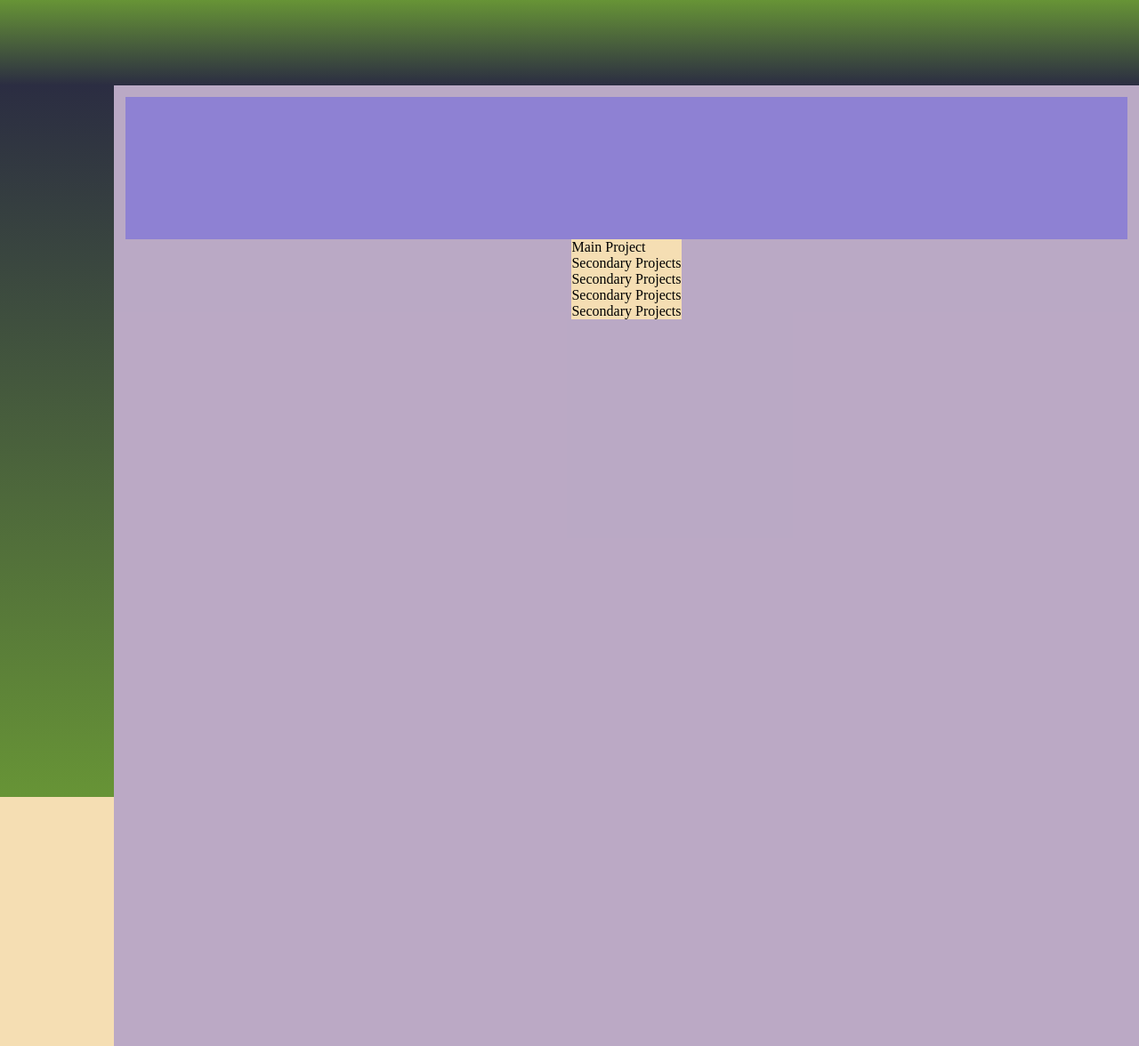
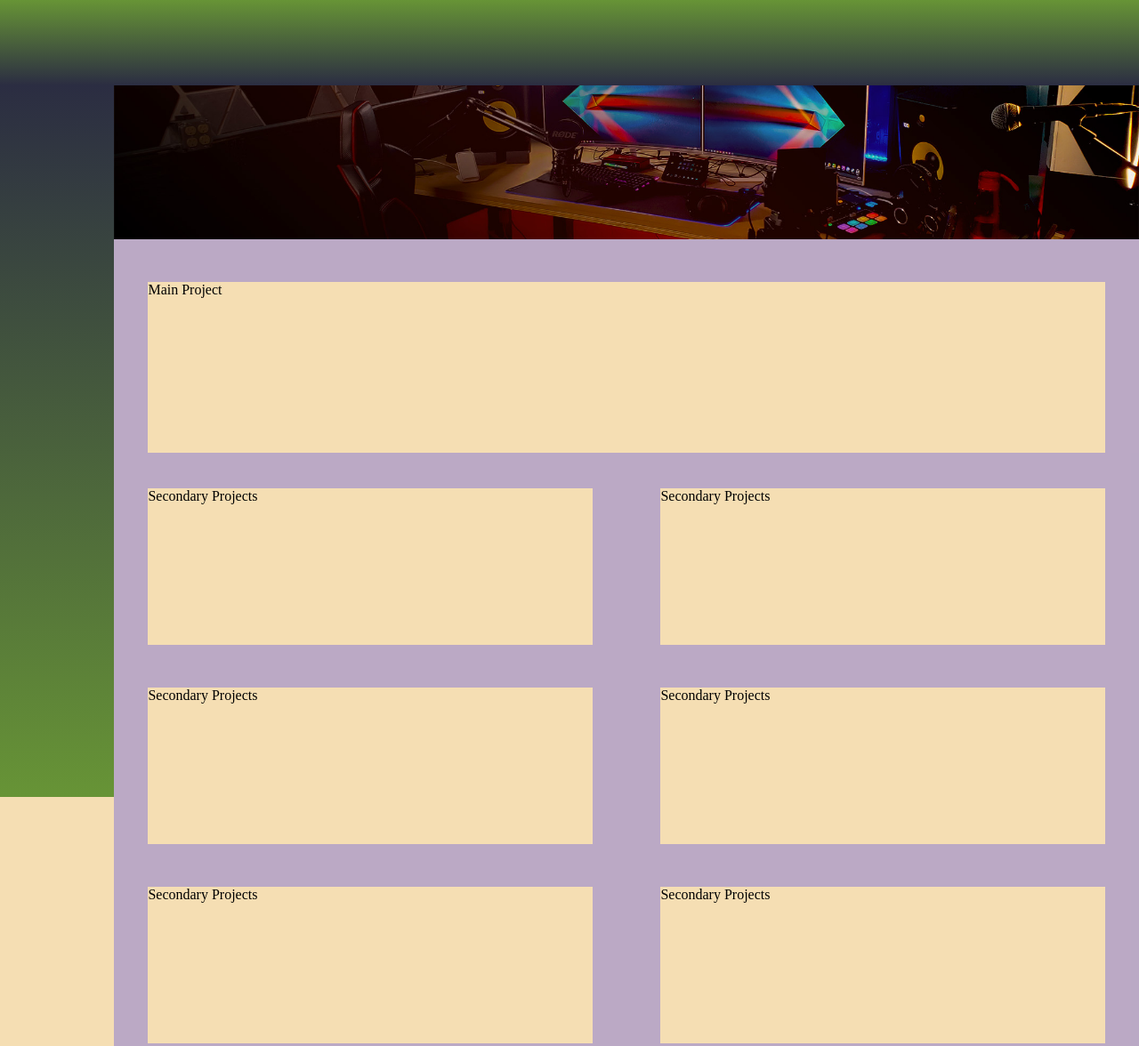
Before and after one commit to SafetyDav3/quick-portfolio, a plain HTML site: page index.html in a window 1280 px wide. Shown: the top 1176 px of the page at 89% size. Before the commit the page ends 800 px from the top, so only its background shows below. Drawn offline with Linux system fonts and the light colour scheme.

Commit message:
Main origanized and hero pic added

```diff
--- a/assets/css/main.css
+++ b/assets/css/main.css
@@ -32,11 +32,12 @@ header {
     var(--quinary-color),
     var(--secondary-color)
   );
-  position: sticky;
+  position: fixed;
   top: 0;
 }
 
 nav {
+  margin-top: 12vh;
   z-index: 9998;
   display: flex;
   flex-direction: column;
@@ -50,8 +51,7 @@ nav {
     var(--secondary-color)
   );
 
-  position:fixed ;
-  left: 0;
+  position: fixed;
 }
 .ghost-nav {
   display: none;
@@ -70,23 +70,46 @@ main {
   display: flex;
   align-items: center;
   flex-direction: column;
+  margin: auto;
   width: 90vw;
-    height: 100vw;
-    position:fixed;
-    right: 0;
-
-
+  position:initial;
+  float: right;
 }
 
 .hero {
   display: flex;
-    width: 88vw;
-    height: 20vh;
-  background: var(--div-background);
+  width: 90vw;
+  height: 32vh;
+  background-image: url(../images/Empty\ Desk.jpg);
+  background-repeat: no-repeat;
+  background-size:  cover;
+  background-position: center;
+
   margin-top: 1vw;
 }
 
+.project-section {
+  display: flex;
+  flex-direction: row;
+  justify-content:space-around;
+  align-items: center;
+  flex-wrap: wrap;
+}
+
 .projects {
+  margin: auto;
   background: wheat;
   display: flex;
 }
+
+.main-project {
+  width: 84vw;
+  height: 24vh;
+  margin: 3em auto 1em auto;
+}
+
+.secondary-projects {
+  margin: 1.5em auto;
+  width: 39vw;
+  height: 22vh;
+}
--- a/index.html
+++ b/index.html
@@ -14,15 +14,35 @@
     <div class="ghost-nav"></div>
     <nav></nav>
     <main>
-        <div class="hero"></div>
+      <div class="hero"></div>
       <div class="project-section">
-          <section class="main-project projects" id="main-project">
-            Main Project
-          </section>
-          <section class="projects secondary-projects">Secondary Projects</section>
-          <section class="projects secondary-projects">Secondary Projects</section>
-          <section class="projects secondary-projects">Secondary Projects</section>
-          <section class="projects secondary-projects">Secondary Projects</section>
+        <section class="main-project projects" id="main-project">
+          Main Project
+        </section>
+        <section class="projects flow-left secondary-projects">
+          Secondary Projects
+        </section>
+        <section class="projects flow-right secondary-projects">
+          Secondary Projects
+        </section>
+        <section class="projects flow-left secondary-projects">
+          Secondary Projects
+        </section>
+        <section class="projects flow-right secondary-projects">
+          Secondary Projects
+        </section>
+        <section class="projects flow-left secondary-projects">
+          Secondary Projects
+        </section>
+        <section class="projects flow-right secondary-projects">
+          Secondary Projects
+        </section>
+        <section class="projects flow-left secondary-projects">
+          Secondary Projects
+        </section>
+        <section class="projects flow-right secondary-projects">
+          Secondary Projects
+        </section>
       </div>
     </main>
     <footer></footer>
```
Also changed, not shown: assets/images/Empty Desk.jpg (added). Lines whose indentation alone changed are shown as unchanged.
